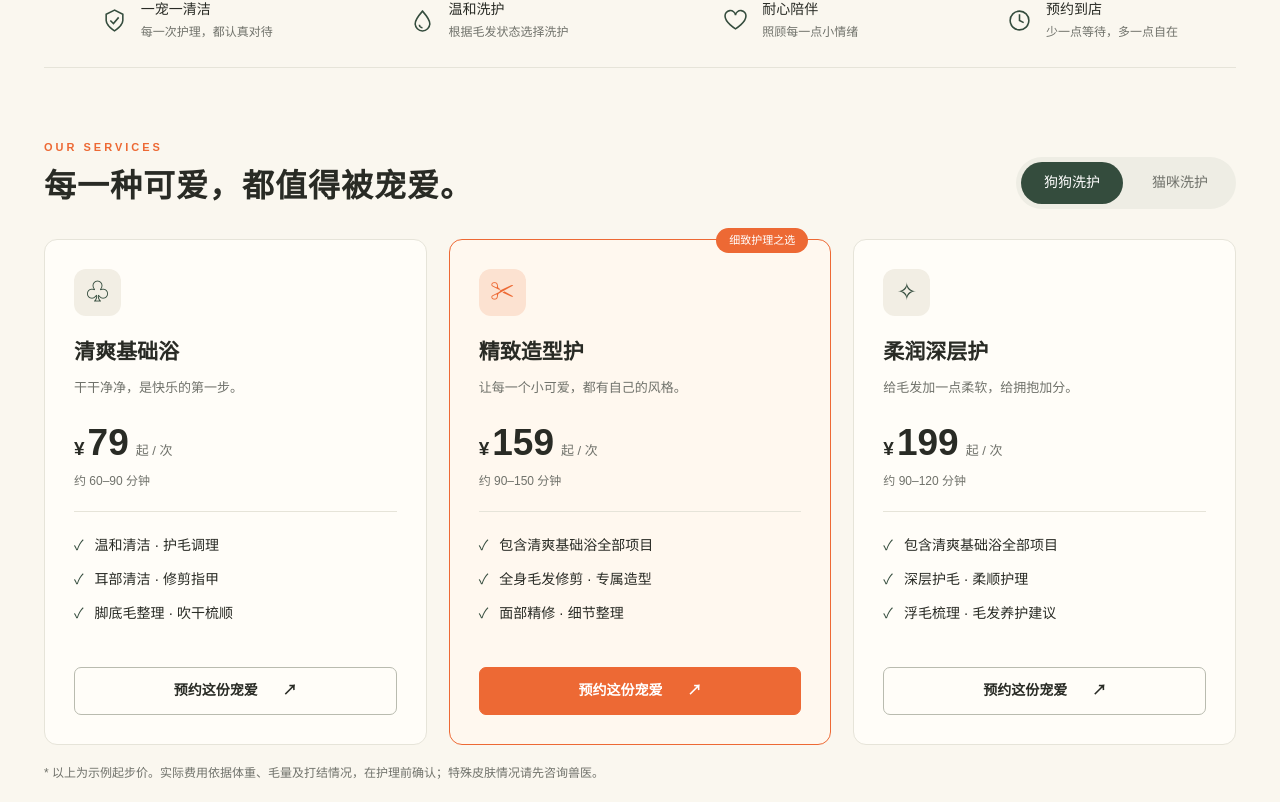
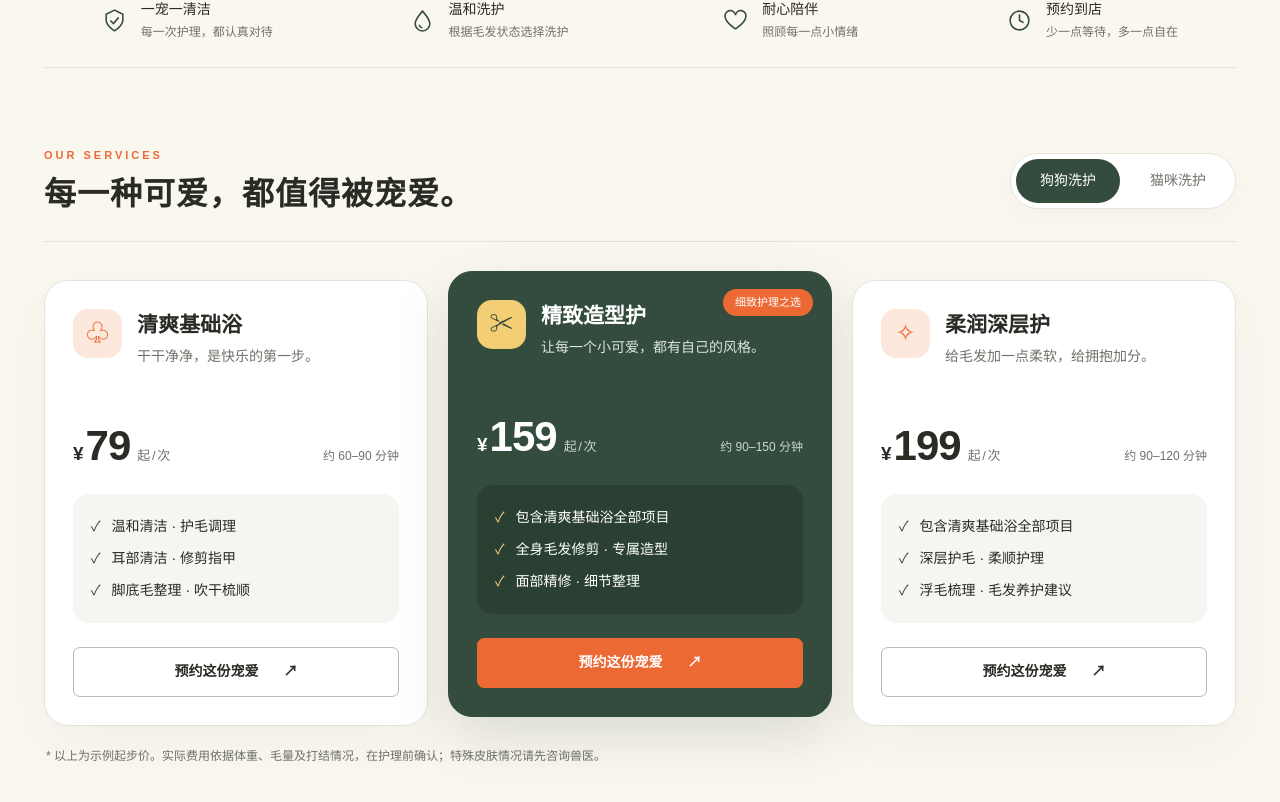
Before and after one commit to hahahahshbc-droid/pet_care, a Next.js app: page / in a window 1280 px wide. Shown: the part 738-1540 px from the top of the page. Built offline with nearby package versions, Linux system fonts and the light colour scheme.

Commit message:
Refine pet service pricing cards

```diff
--- a/app/globals.css
+++ b/app/globals.css
@@ -46,29 +46,37 @@ p{margin:0}
 .quality svg{width:25px;height:25px;fill:none;stroke:var(--green);stroke-width:1.5}
 .quality small{display:block;font-size:12px;color:var(--muted)}
 section{padding:70px 0}
-.section-head{display:flex;align-items:flex-end;justify-content:space-between;gap:20px;margin-bottom:30px}
+.services-section{padding-top:78px;padding-bottom:76px}
+.section-head{display:flex;align-items:center;justify-content:space-between;gap:28px;margin-bottom:38px;padding-bottom:24px;border-bottom:1px solid var(--line)}
 .kicker{font-size:11px;letter-spacing:3px;color:var(--orange);font-weight:700}
 h2{font-size:32px;letter-spacing:1px;margin:8px 0 0;line-height:1.4}
-.tabs{display:flex;gap:6px;padding:5px;background:#eeede4;border-radius:30px}
-.tab{border:0;background:transparent;padding:9px 23px;border-radius:24px;color:var(--muted);font-size:14px}
+.tabs{display:flex;gap:6px;padding:5px;background:#fff;border:1px solid #e5e5dc;border-radius:30px;box-shadow:0 8px 24px #27312808}
+.tab{border:0;background:transparent;padding:10px 24px;border-radius:24px;color:var(--muted);font-size:14px;transition:background .2s,color .2s}
 .tab[aria-pressed=true]{background:var(--green);color:white}
-.cards{display:grid;grid-template-columns:repeat(3,1fr);gap:22px}
-.card{position:relative;background:#fffdf8;border:1px solid var(--line);padding:29px;border-radius:13px;display:flex;flex-direction:column}
-.card.featured{border-color:var(--orange);background:#fff8ef}
-.service-icon{width:47px;height:47px;border-radius:12px;display:grid;place-items:center;background:#f2eee4;color:var(--green);font-size:24px;margin-bottom:18px}
-.featured .service-icon{background:#fce2d1;color:var(--orange)}
-.card h3{font-size:21px;margin:0 0 7px}
-.card .desc{font-size:13px;color:var(--muted)}
-.price{font-size:37px;font-weight:700;margin:18px 0 2px;line-height:1.4}
+.cards{display:grid;grid-template-columns:repeat(3,1fr);align-items:stretch;gap:20px}
+.card{position:relative;background:#fff;border:1px solid #e2e4dc;padding:28px;border-radius:24px;display:flex;flex-direction:column;box-shadow:0 18px 50px #344c3d0b}
+.card.featured{border-color:var(--green);background:var(--green);color:#fff;box-shadow:0 22px 55px #344c3d26;transform:translateY(-9px)}
+.card-heading{display:grid;grid-template-columns:49px 1fr;align-items:start;gap:15px;min-height:91px}
+.service-icon{width:49px;height:49px;border-radius:15px;display:grid;place-items:center;background:#fce8dc;color:var(--orange);font-size:24px}
+.featured .service-icon{background:#f4ce75;color:var(--green)}
+.card h3{font-size:21px;line-height:1.4;margin:1px 0 6px}
+.card .desc{font-size:14px;line-height:1.65;color:var(--muted)}
+.featured .desc{color:#dbe4de}
+.card-pricing{display:flex;align-items:flex-end;justify-content:space-between;gap:15px;margin-top:22px}
+.price{font-size:42px;font-weight:750;margin:0;line-height:1.15;letter-spacing:-1px}
 .price .currency{font-size:19px;margin-right:3px}
 .price small{font-size:13px;font-weight:400;color:var(--muted);margin-left:7px}
-.duration{font-size:12px;color:var(--muted)}
-.card ul{list-style:none;padding:17px 0;margin:20px 0;border-top:1px solid var(--line);font-size:14px;flex:1}
-.card li{padding:5px 0}
+.featured .price small{color:#cad7cd}
+.duration{font-size:12px;line-height:1.45;color:var(--muted);text-align:right;padding-bottom:5px}
+.featured .duration{color:#cad7cd}
+.card ul{list-style:none;padding:17px 18px;margin:24px 0;background:#f5f6f1;border-radius:16px;font-size:14px;flex:1}
+.featured ul{background:#2b4033}
+.card li{padding:5px 0;line-height:1.55}
 .card li:before{content:"✓";color:var(--green);margin-right:11px}
-.card .button{width:100%;padding:11px}
-.popular{position:absolute;top:-12px;right:22px;background:var(--orange);color:white;border-radius:20px;font-size:11px;padding:3px 13px}
-.pricing-note{font-size:12px;color:var(--muted);margin-top:18px}
+.featured li:before{color:#f4ce75}
+.card .button{width:100%;padding:12px}
+.popular{position:absolute;top:17px;right:18px;background:var(--orange);color:white;border-radius:20px;font-size:11px;padding:4px 12px;z-index:1}
+.pricing-note{font-size:12px;color:var(--muted);margin-top:20px;padding-left:2px}
 .care-section{padding-top:18px;padding-bottom:82px}
 .care-panel{position:relative;overflow:hidden;background:#edf2eb;border:1px solid #d8e1d7;border-radius:30px;padding:54px 55px 48px}
 .care-panel:after{content:"";position:absolute;width:210px;height:210px;border:42px solid #e2ebe0;border-radius:50%;right:-96px;top:-108px;pointer-events:none}
@@ -109,7 +117,9 @@ dialog::backdrop{background:#18231999;backdrop-filter:blur(4px)}
   .hero-visual{height:400px}
   h1{font-size:43px}
   .hero-actions .button{padding:12px 16px}
-  .card{padding:22px}
+  .cards{grid-template-columns:repeat(2,1fr)}
+  .card{padding:25px}
+  .card:last-child{grid-column:1/-1;width:calc(50% - 10px);justify-self:center}
   .care-panel{padding:44px 38px 38px}
   .care-copy{gap:42px}
   .steps{grid-template-columns:1fr 1fr}
@@ -144,8 +154,12 @@ dialog::backdrop{background:#18231999;backdrop-filter:blur(4px)}
   section{padding:45px 0}
   .section-head{align-items:flex-start;flex-direction:column;gap:18px}
   h2{font-size:28px}
-  .cards{grid-template-columns:1fr;gap:22px}
-  .card{padding:25px}
+  .services-section{padding-top:52px;padding-bottom:54px}
+  .cards{grid-template-columns:1fr;gap:18px}
+  .card,.card:last-child{width:100%;grid-column:auto;padding:23px}
+  .card.featured{transform:none}
+  .card-heading{min-height:0}
+  .card-pricing{margin-top:20px}
   .care-section{padding-top:6px;padding-bottom:56px}
   .care-panel{padding:32px 20px 20px;border-radius:22px}
   .care-panel:after{width:150px;height:150px;right:-82px;top:-90px}
--- a/components/pet-care-page.tsx
+++ b/components/pet-care-page.tsx
@@ -224,7 +224,7 @@ export function PetCarePage() {
           </div>
         </div>
 
-        <section className="wrap" id="services">
+        <section className="wrap services-section" id="services">
           <div className="section-head">
             <div>
               <div className="kicker">OUR SERVICES</div>
@@ -239,11 +239,17 @@ export function PetCarePage() {
             {services[pet].map((service, index) => (
               <article className={`card${index === 1 ? " featured" : ""}`} key={service.name}>
                 {index === 1 && <span className="popular">细致护理之选</span>}
-                <div className="service-icon" aria-hidden="true">{service.icon}</div>
-                <h3>{service.name}</h3>
-                <p className="desc">{service.description}</p>
-                <div className="price"><span className="currency">¥</span>{service.price}<small>起 / 次</small></div>
-                <div className="duration">{service.duration}</div>
+                <div className="card-heading">
+                  <div className="service-icon" aria-hidden="true">{service.icon}</div>
+                  <div>
+                    <h3>{service.name}</h3>
+                    <p className="desc">{service.description}</p>
+                  </div>
+                </div>
+                <div className="card-pricing">
+                  <div className="price"><span className="currency">¥</span>{service.price}<small>起 / 次</small></div>
+                  <div className="duration">{service.duration}</div>
+                </div>
                 <ul>
                   {service.features.map((feature) => <li key={feature}>{feature}</li>)}
                 </ul>
```
